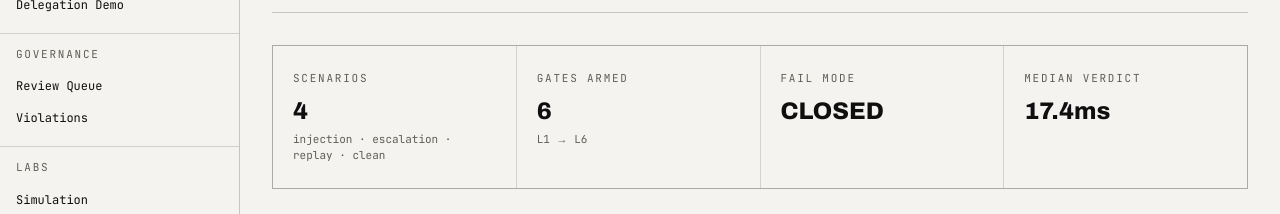
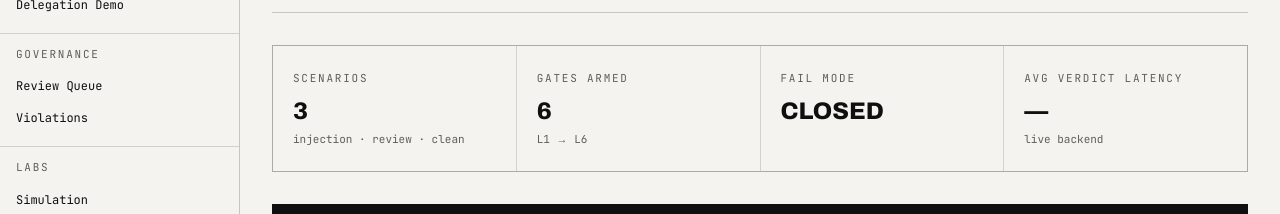
Before and after one commit to mananjp/a2a-firewall, a Next.js app in the folder frontend/: page /dashboard/attack-demo in a window 1280 px wide. Shown: the part 208-422 px from the top of the page. Built offline with nearby package versions, Linux system fonts and the light colour scheme; no server answers.

Commit message:
fix(frontend): wire attack-demo stats to live backend (workspace.failMode, stats.avg_latency_ms)

```diff
--- a/frontend/src/app/dashboard/attack-demo/page.tsx
+++ b/frontend/src/app/dashboard/attack-demo/page.tsx
@@ -2,8 +2,15 @@
 
 import { Sandbox } from "@/components/site/Sandbox";
 import { PageHead, Panel, Stat, StatGrid } from "@/components/soc/ui";
+import { useSoc } from "@/components/soc/store";
 
 export default function AttackDemoPage() {
+  const { workspace, stats } = useSoc();
+
+  const avgLatency = stats?.avg_latency_ms != null
+    ? `${stats.avg_latency_ms.toFixed(1)}ms`
+    : "—";
+
   return (
     <div className="space-y-8">
       <PageHead
@@ -13,10 +20,10 @@ export default function AttackDemoPage() {
       />
 
       <StatGrid>
-        <Stat label="Scenarios" value="4" note="injection · escalation · replay · clean" />
+        <Stat label="Scenarios" value="3" note="injection · review · clean" />
         <Stat label="Gates armed" value="6" note="L1 → L6" />
-        <Stat label="Fail mode" value="CLOSED" />
-        <Stat label="Median verdict" value="17.4ms" />
+        <Stat label="Fail mode" value={workspace.failMode} />
+        <Stat label="Avg verdict latency" value={avgLatency} note="live backend" />
       </StatGrid>
 
       <Sandbox />
```
